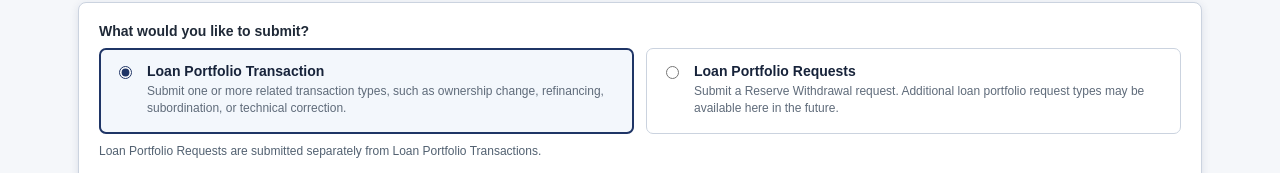
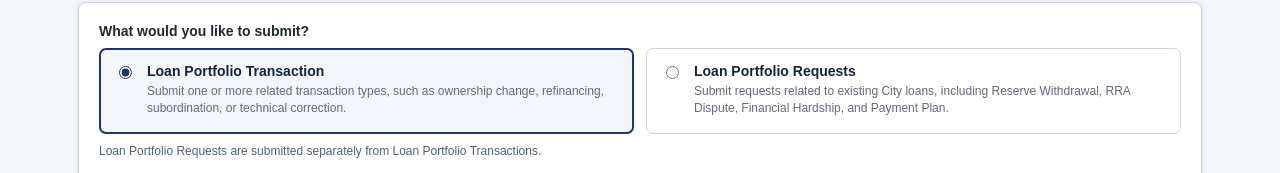
Before and after one commit to gururbha000/Borrower-Portal-Staging, a plain HTML site: page loan-portfolio-transaction-form.html in a window 1280 px wide. Shown: the part 126-299 px from the top of the page. Drawn offline with Linux system fonts and the light colour scheme.

Commit message:
Add files via upload

```diff
--- a/loan-portfolio-transaction-form.html
+++ b/loan-portfolio-transaction-form.html
@@ -1548,7 +1548,7 @@ html[data-v96-route="reserve"] .demoSwitch {display:none!important}
 <input name="requestCategory" type="radio" value="reserve"/>
 <span>
 <div class="category-title">Loan Portfolio Requests</div>
-<div class="category-desc">Submit a Reserve Withdrawal request. Additional loan portfolio request types may be available here in the future.</div>
+<div class="category-desc">Submit requests related to existing City loans, including Reserve Withdrawal, RRA Dispute, Financial Hardship, and Payment Plan.</div>
 </span>
 </label>
 </div>
```
